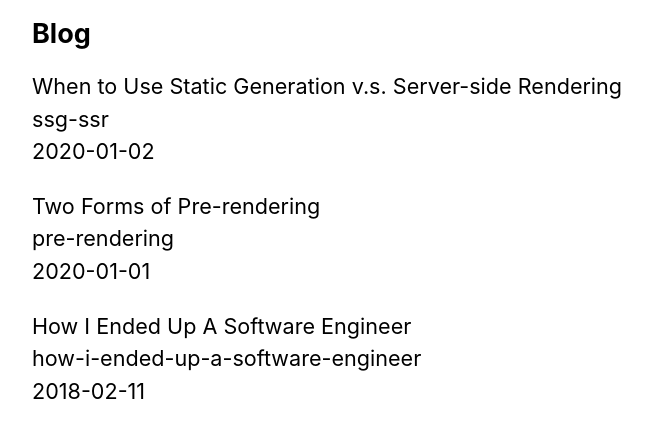
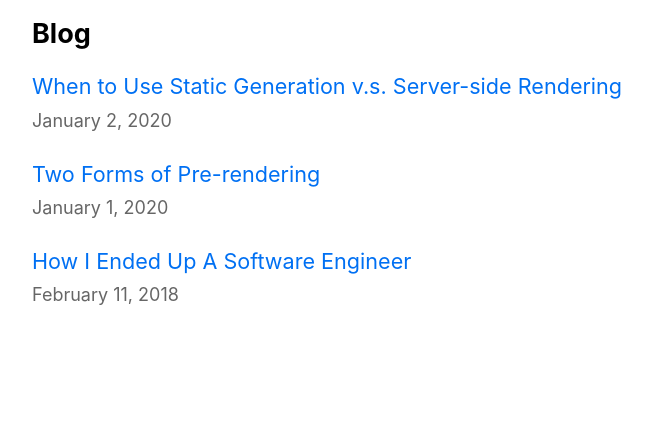
Before and after one commit to omawhite/next-portfolio, a Next.js app: page / in a window 1280 px wide. Shown: the part 368-806 px from the top of the page, without its empty margins (302-954 px from the left). Built offline with nearby package versions, Linux system fonts and the light colour scheme.

Commit message:
polish up home page

```diff
--- a/pages/index.js
+++ b/pages/index.js
@@ -2,8 +2,10 @@ import Head from 'next/head'
 import Layout, { siteTitle } from '../components/layout'
 import { getSortedPostsData } from '../lib/posts'
 import utilStyles from '../styles/utils.module.css'
+import Link from 'next/link'
+import Date from '../components/date'
 
-export default function Home({allPostsData}) {
+export default function Home({ allPostsData }) {
   return (
     <Layout home>
       <Head>
@@ -13,15 +15,17 @@ export default function Home({allPostsData}) {
         <p>I'm a really cool guy.</p>
       </section>
       <section className={`${utilStyles.headingMd} ${utilStyles.padding1px}`}>
-      <h2 className={utilStyles.headingLg}>Blog</h2>
+        <h2 className={utilStyles.headingLg}>Blog</h2>
         <ul className={utilStyles.list}>
           {allPostsData.map(({ id, date, title }) => (
             <li className={utilStyles.listItem} key={id}>
-              {title}
+              <Link href={`/posts/${id}`}>
+                <a>{title}</a>
+              </Link>
               <br />
-              {id}
-              <br />
-              {date}
+              <small className={utilStyles.lightText}>
+                <Date dateString={date} />
+              </small>
             </li>
           ))}
         </ul>
@@ -30,11 +34,11 @@ export default function Home({allPostsData}) {
   )
 }
 
-export async function getStaticProps(){
+export async function getStaticProps() {
   const allPostsData = getSortedPostsData()
   return {
     props: {
-      allPostsData
-    }
+      allPostsData,
+    },
   }
 }
```
